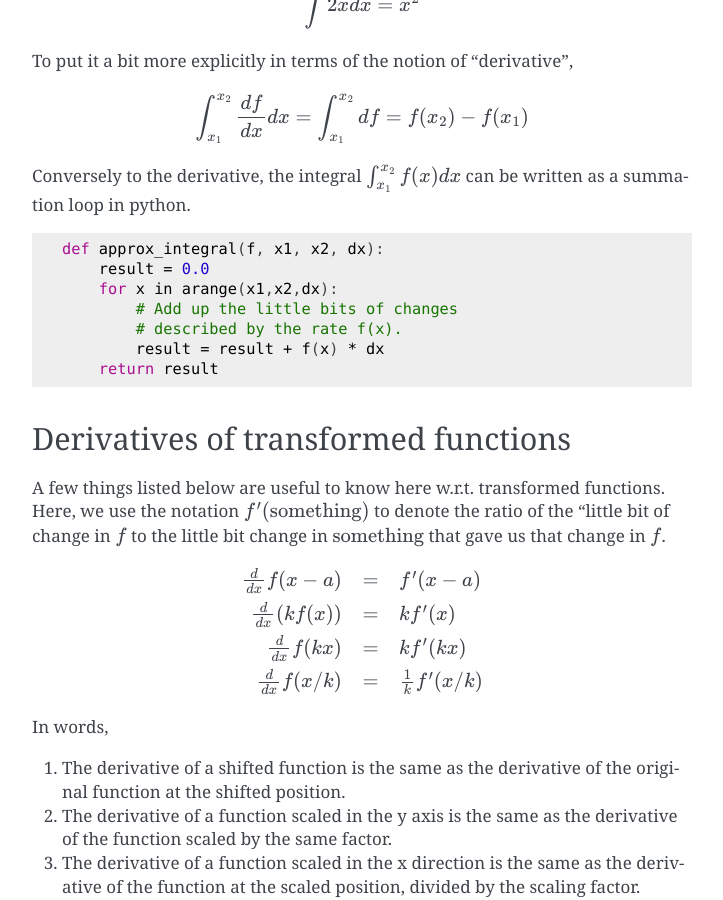
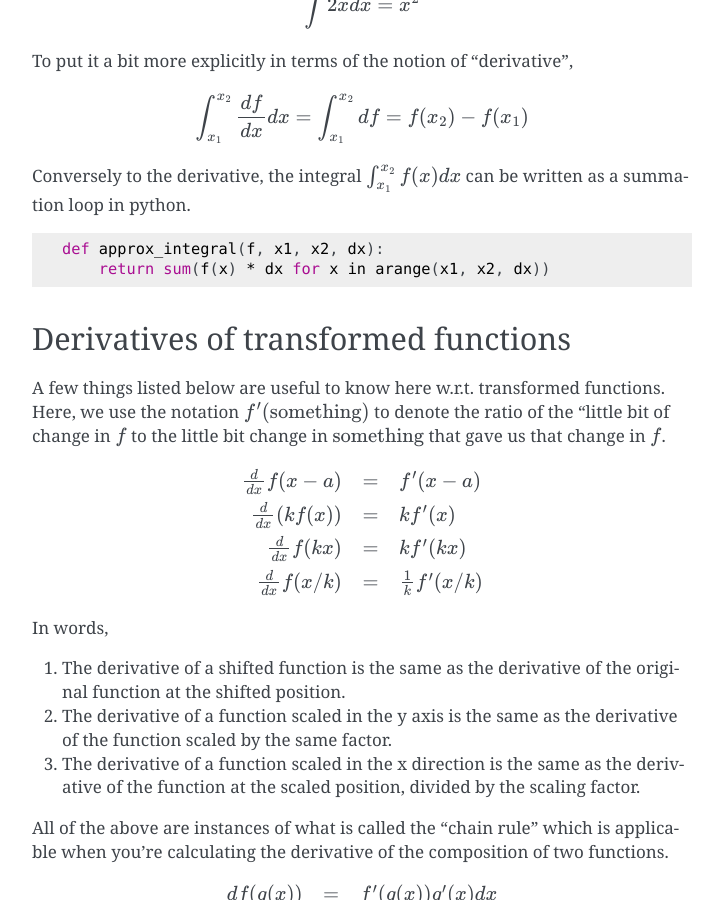
Before and after one commit to kreauniv/comparts431, a Sphinx documentation site: the page built from source/math.rst, in a window 1280 px wide and 900 px high, scrolled down 7315 px. Shown: the whole window, without its empty margins (388-1111 px from the left). Built offline with Sphinx 7.4.7, drawn with Linux system fonts in a browser that asks for light colours.

Commit message:
using comprehension for clarity

```diff
--- a/source/math.rst
+++ b/source/math.rst
@@ -266,12 +266,7 @@ be written as a summation loop in python.
 .. code-block:: python
 
     def approx_integral(f, x1, x2, dx):
-        result = 0.0
-        for x in arange(x1,x2,dx):
-            # Add up the little bits of changes
-            # described by the rate f(x).
-            result = result + f(x) * dx
-        return result
+        return sum(f(x) * dx for x in arange(x1, x2, dx))
 
 Derivatives of transformed functions
 ------------------------------------
```
